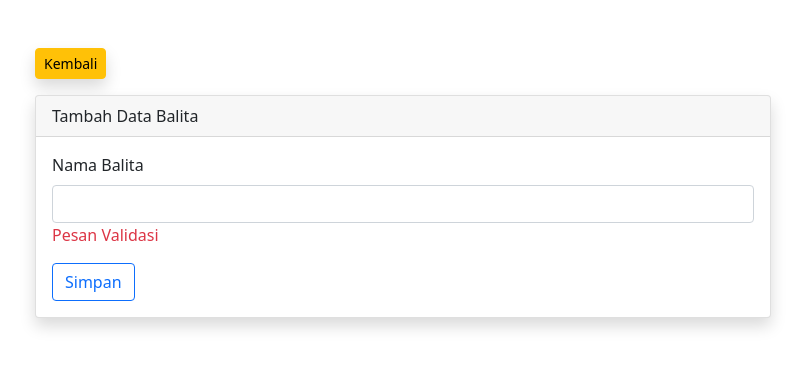
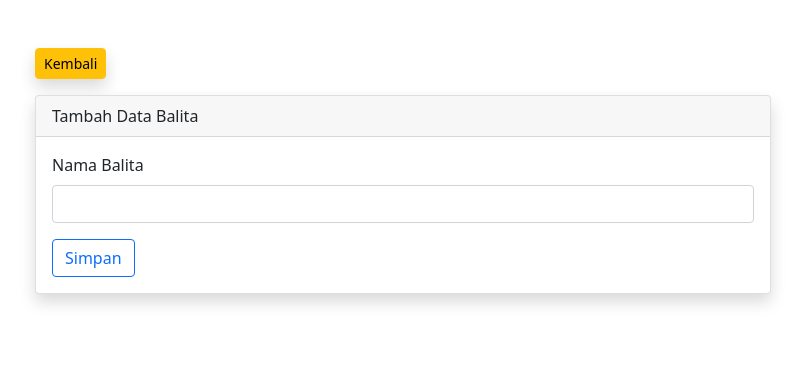
Before and after one commit to TahuTech/stunting-client, a Vue app: page /balita/create in a window 1280 px wide. Shown: the top 368 px of the page, without its empty margins (237-1042 px from the left). Built offline with nearby package versions, Linux system fonts and the light colour scheme.

Commit message:
more fix on create

```diff
--- a/src/views/balita/Create.vue
+++ b/src/views/balita/Create.vue
@@ -13,8 +13,8 @@
                             <div class="mb-3">
                                 <label for="" class="form-label">Nama Balita</label>
                                 <input type="text" class="form-control" v-model="balita.nama">
-                                <div class="text-danger">
-                                    Pesan Validasi
+                                <div v-if="validation.nama" class="text-danger">
+                                    {{ validation.nama[0] }}
                                 </div>
                             </div>
                             <button class="btn btn-outline-primary">Simpan</button>
```
